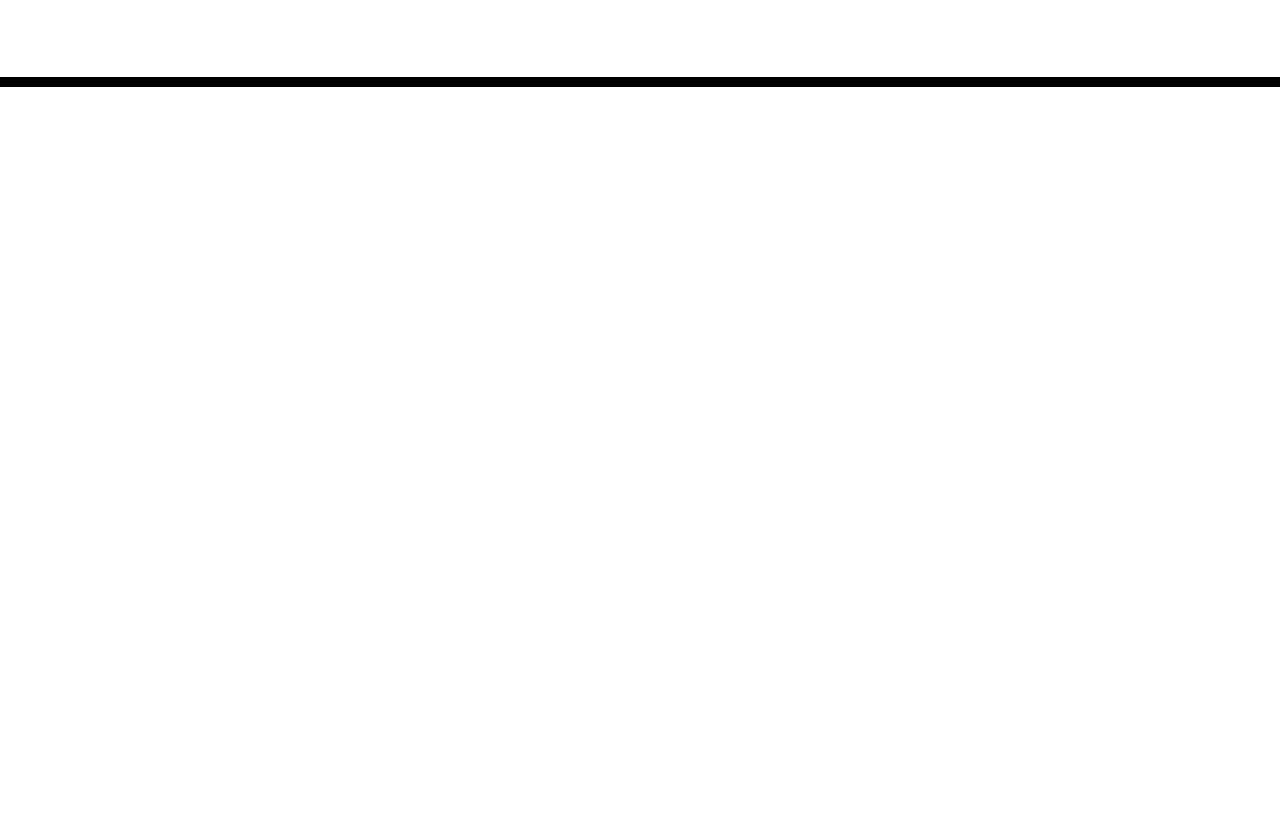
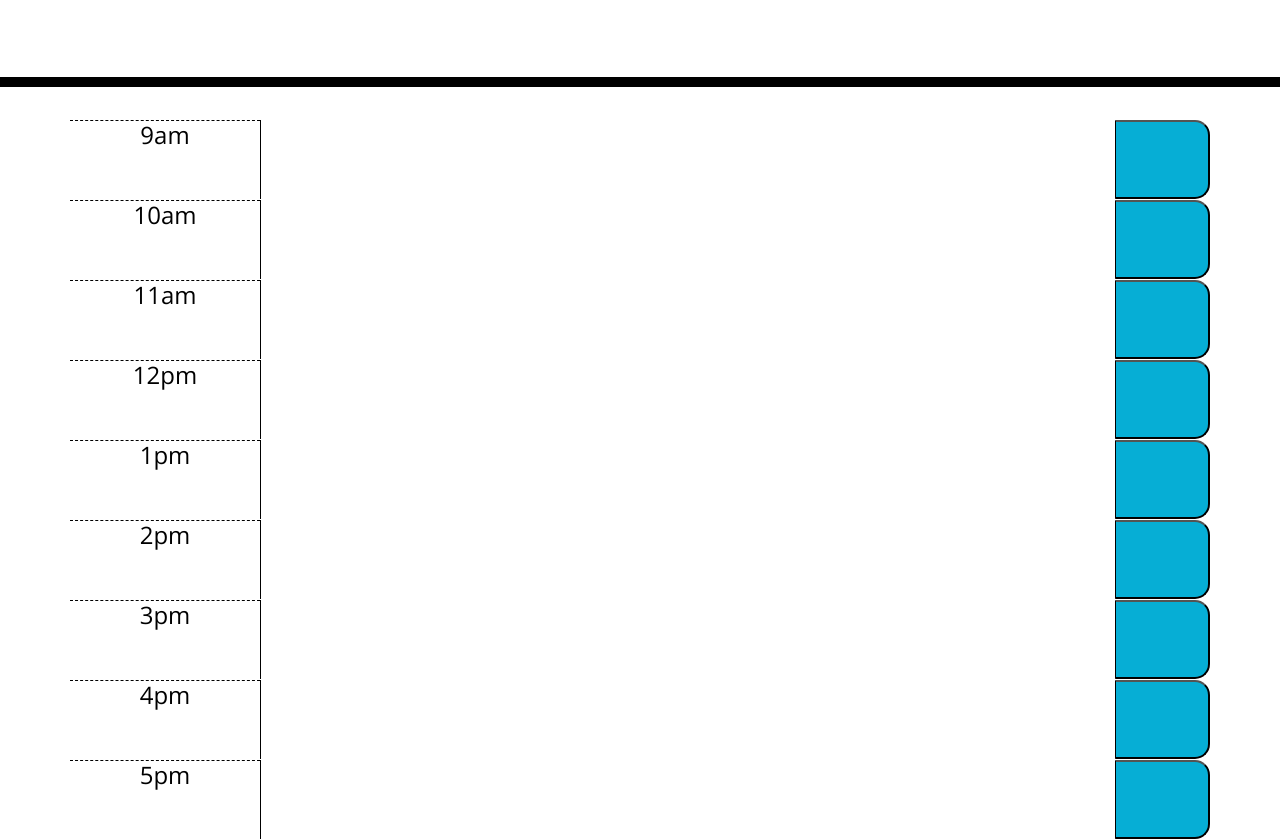
Before and after one commit to djbalabis/Work-Day-Scheduler, a plain HTML site: page index.html in a window 1280 px wide. Shown: the part 181-1020 px from the top of the page. Before the commit the page ends 800 px from the top, so only its background shows below. Drawn offline with nearby package versions, Linux system fonts and the light colour scheme; files that its build step writes are made by us from their sources; a web font is replaced by a local one.

Commit message:
Added links, scripts and timeblock container

```diff
--- a/index.html
+++ b/index.html
@@ -4,6 +4,12 @@
     <meta charset="UTF-8" />
     <meta name="viewport" content="width=device-width, initial-scale=1.0" />
     <meta http-equiv="X-UA-Compatible" content="ie=edge" />
+    <script src="https://code.jquery.com/jquery.js"></script>
+    <script src="https://cdnjs.cloudflare.com/ajax/libs/moment.js/2.29.1/moment.min.js"
+      integrity="sha512-qTXRIMyZIFb8iQcfjXWCO8+M5Tbc38Qi5WzdPOYZHIlZpzBHG3L3by84BBBOiRGiEb7KKtAOAs5qYdUiZiQNNQ=="
+      crossorigin="anonymous"></script>
+    <link rel="stylesheet"
+      href="https://cdnjs.cloudflare.com/ajax/libs/open-iconic/1.1.1/font/css/open-iconic-bootstrap.min.css" />
     <link
       rel="stylesheet"
       href="https://stackpath.bootstrapcdn.com/bootstrap/4.3.1/css/bootstrap.min.css"
@@ -18,7 +24,7 @@
       href="https://fonts.googleapis.com/css?family=Open+Sans&display=swap"
       rel="stylesheet"
     />
-    <link rel="stylesheet" href="style.css" />
+    <link rel="stylesheet" href="./assets/style.css" />
     <title>Work Day Scheduler</title>
   </head>
 
@@ -28,11 +34,56 @@
       <p class="lead">A simple calendar app for scheduling your work day</p>
       <p id="currentDay" class="lead"></p>
     </header>
-    <div class="container">
-      <!-- Timeblocks go here -->
+    <div class="container" id="timeblock-container">
+      <div class="time-block row">
+        <h4 class="hour col-sm-2">9am</h4>
+        <textarea name="description" class="description col-sm-9" id="9" cols="100" rows="1"></textarea>
+        <button class="saveBtn col-sm-1" id="save-event"><span class="oi oi-lock-locked"></span></button>
+      </div>
+      <div class="time-block row">
+        <h4 class="hour col-sm-2">10am</h4>
+        <textarea name="description" class="description col-sm-9" id="10" cols="100" rows="1"></textarea>
+        <button class="saveBtn col-sm-1" id="save-event"><span class="oi oi-lock-locked"></span></button>
+      </div>
+      <div class="time-block row">
+        <h4 class="hour col-sm-2">11am</h4>
+        <textarea name="description" class="description col-sm-9" id="11" cols="100" rows="1"></textarea>
+        <button class="saveBtn col-sm-1" id="save-event"><span class="oi oi-lock-locked"></span></button>
+      </div>
+      <div class="time-block row">
+        <h4 class="hour col-sm-2">12pm</h4>
+        <textarea name="description" class="description col-sm-9" id="12" cols="100" rows="1"></textarea>
+        <button class="saveBtn col-sm-1" id="save-event"><span class="oi oi-lock-locked"></span></button>
+      </div>
+      <div class="time-block row">
+        <h4 class="hour col-sm-2">1pm</h4>
+        <textarea name="description" class="description col-sm-9" id="13" cols="100" rows="1"></textarea>
+        <button class="saveBtn col-sm-1" id="save-event"><span class="oi oi-lock-locked"></span></button>
+      </div>
+      <div class="time-block row">
+        <h4 class="hour col-sm-2">2pm</h4>
+        <textarea name="description" class="description col-sm-9" id="14" cols="100" rows="1"></textarea>
+        <button class="saveBtn col-sm-1" id="save-event"><span class="oi oi-lock-locked"></span></button>
+      </div>
+      <div class="time-block row">
+        <h4 class="hour col-sm-2">3pm</h4>
+        <textarea name="description" class="description col-sm-9" id="15" cols="100" rows="1"></textarea>
+        <button class="saveBtn col-sm-1" id="save-event"><span class="oi oi-lock-locked"></span></button>
+      </div>
+      <div class="time-block row">
+        <h4 class="hour col-sm-2">4pm</h4>
+        <textarea name="description" class="description col-sm-9" id="16" cols="100" rows="1"></textarea>
+        <button class="saveBtn col-sm-1" id="save-event"><span class="oi oi-lock-locked"></span></button>
+      </div>
+      <div class="time-block row">
+        <h4 class="hour col-sm-2">5pm</h4>
+        <textarea name="description" class="description col-sm-9" id="17" cols="100" rows="1"></textarea>
+        <button class="saveBtn col-sm-1" id="save-event"><span class="oi oi-lock-locked"></span></button>
+      </div>
     </div>
 
     <script src="https://code.jquery.com/jquery-3.4.1.min.js"></script>
     <script src="https://cdnjs.cloudflare.com/ajax/libs/moment.js/2.24.0/moment.min.js"></script>
+    <script src="./assets/script.js"></script>
   </body>
 </html>
```
